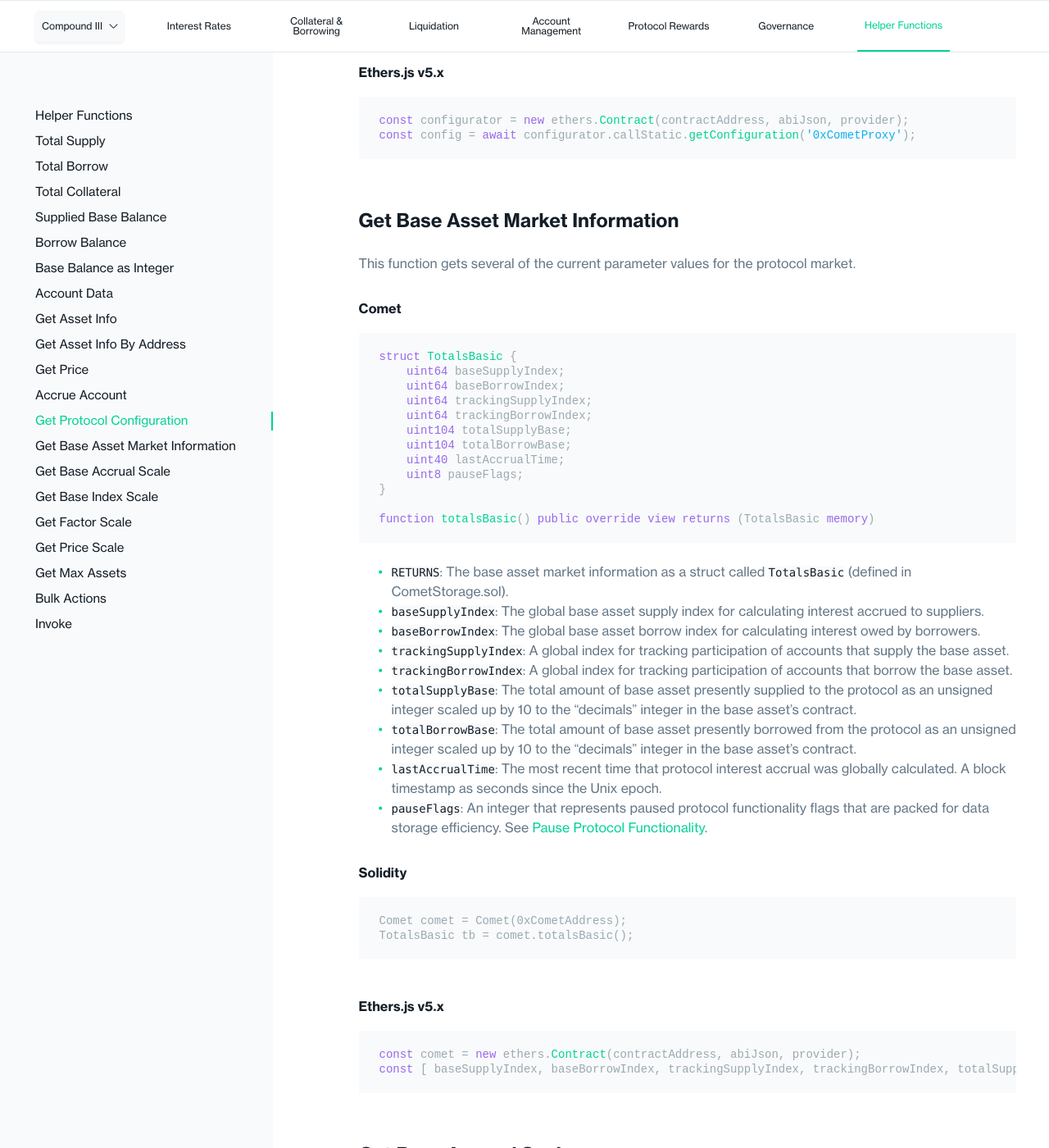
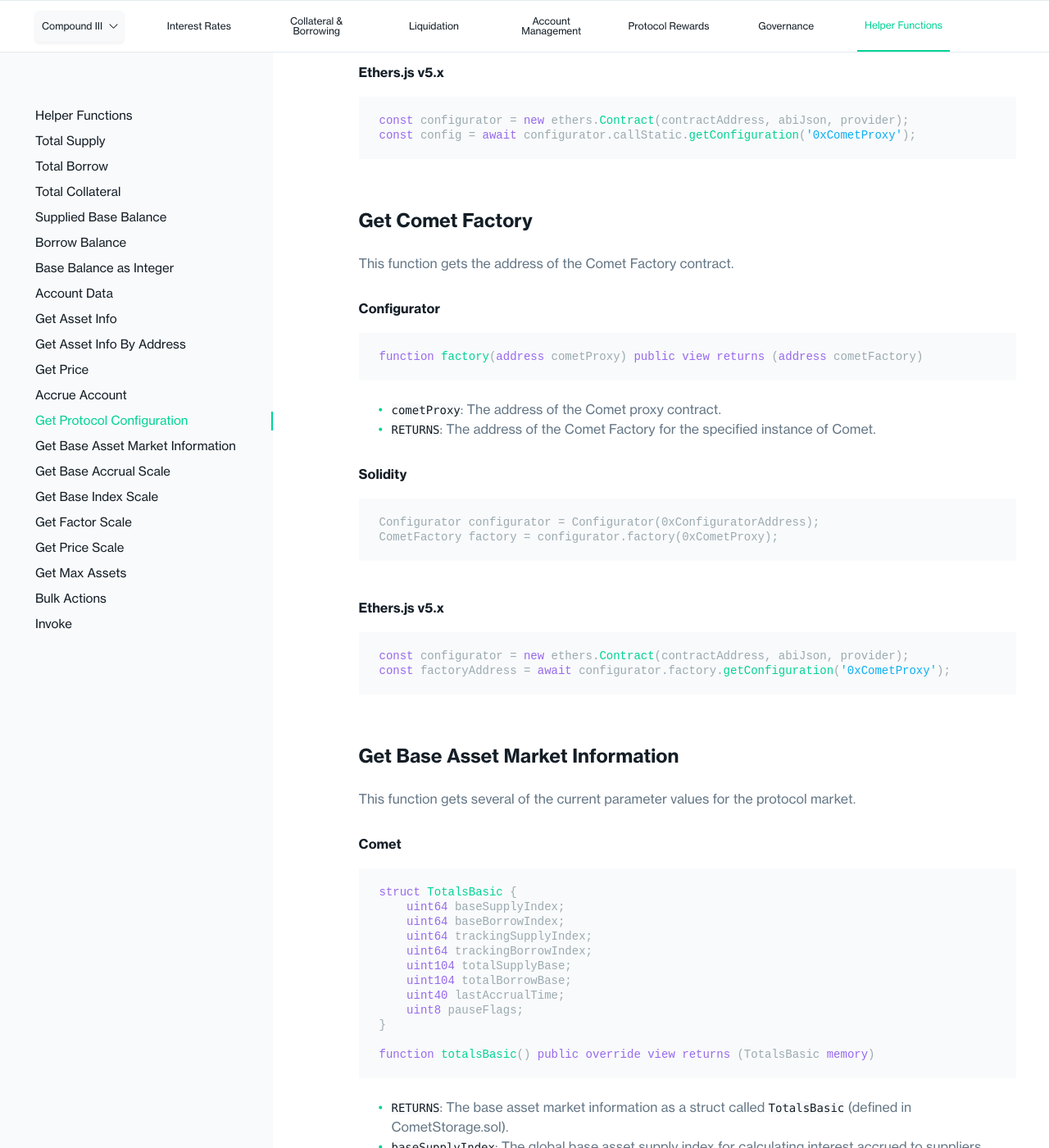
Before and after one commit to compound-finance/compound-finance.github.io, a Jekyll site: the page built from docs/pages/v3/helper-functions.md, in a window 1280 px wide and 1400 px high, scrolled down 10787 px. Shown: the whole window at 82% size. Built offline with Jekyll 4.4.1, drawn with Linux system fonts in a browser that asks for light colours.

Commit message:
added a definition for a helpful getter function in the configurator

````diff
--- a/docs/pages/v3/helper-functions.md
+++ b/docs/pages/v3/helper-functions.md
@@ -457,6 +457,33 @@
 const config = await configurator.callStatic.getConfiguration('0xCometProxy');
 ```
 
+### Get Comet Factory
+
+This function gets the address of the Comet Factory contract.
+
+#### Configurator
+
+```solidity
+function factory(address cometProxy) public view returns (address cometFactory)
+```
+
+* `cometProxy`: The address of the Comet proxy contract.
+* `RETURNS`: The address of the Comet Factory for the specified instance of Comet.
+
+#### Solidity
+
+```solidity
+Configurator configurator = Configurator(0xConfiguratorAddress);
+CometFactory factory = configurator.factory(0xCometProxy);
+```
+
+#### Ethers.js v5.x
+
+```js
+const configurator = new ethers.Contract(contractAddress, abiJson, provider);
+const factoryAddress = await configurator.factory.getConfiguration('0xCometProxy');
+```
+
 ### Get Base Asset Market Information
 
 This function gets several of the current parameter values for the protocol market.
````
